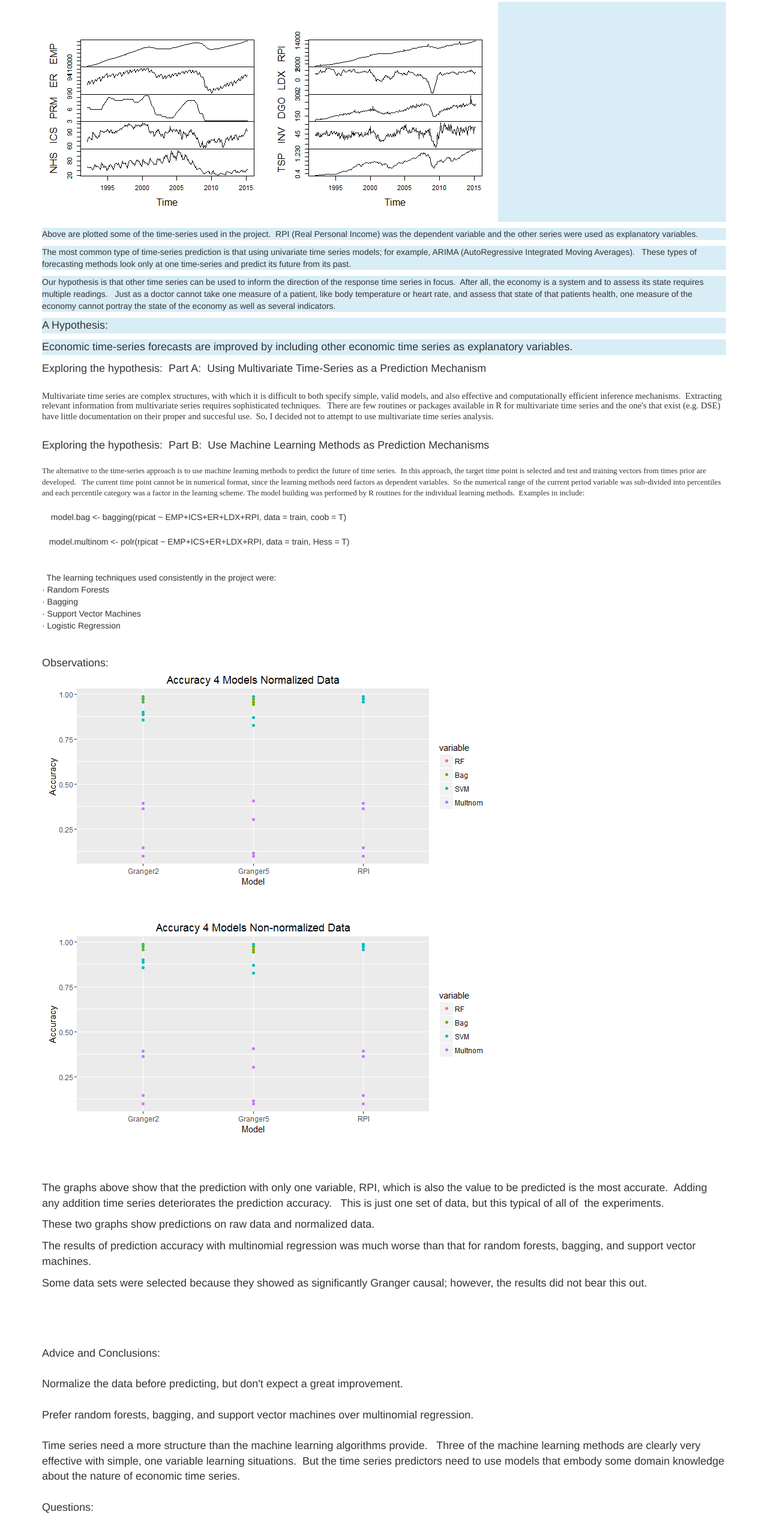
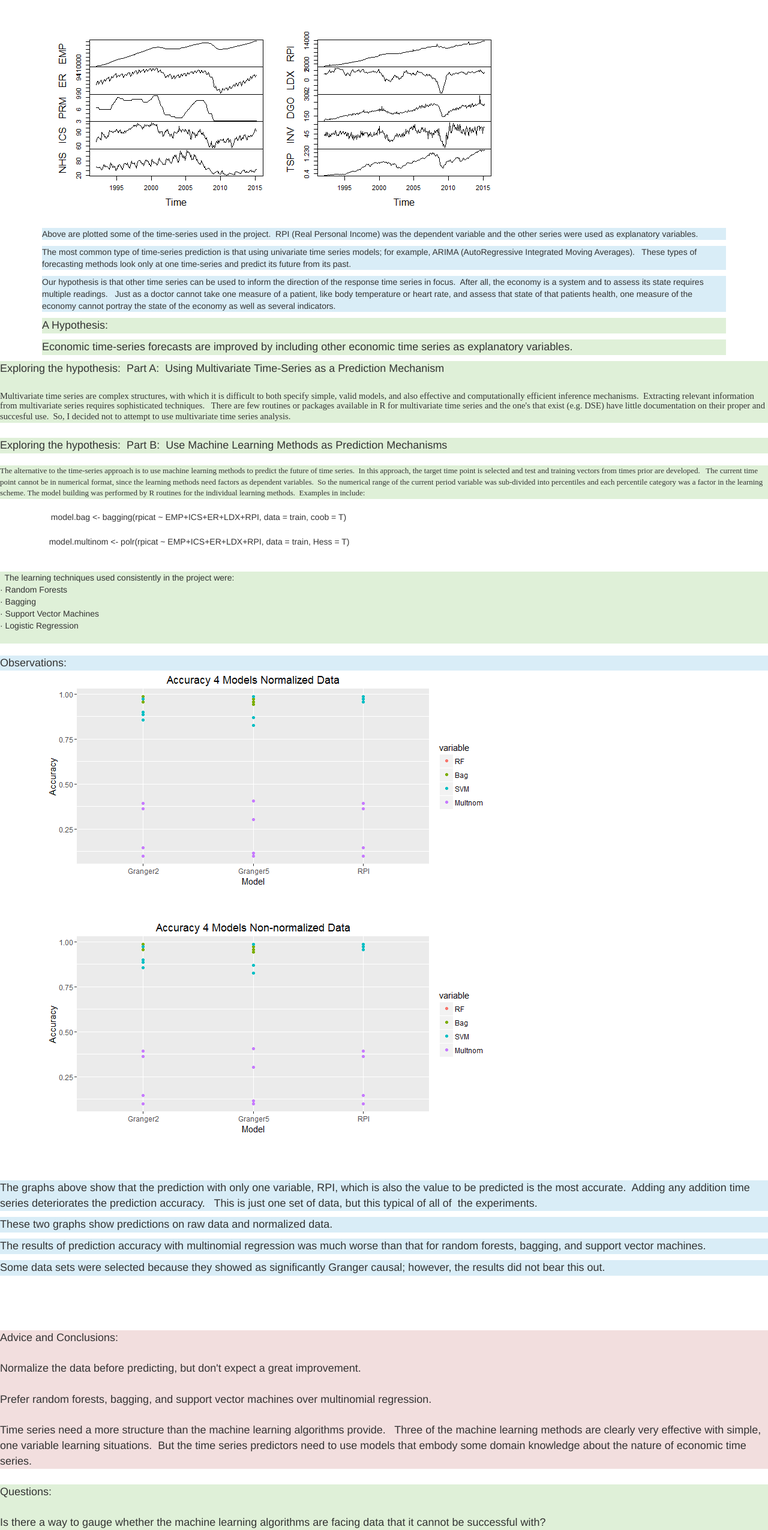
Before and after one commit to klopfer4/analytiks, a plain HTML site: page index.html in a window 1280 px wide. Shown: the part 233-2784 px from the top of the page at 60% size. Drawn offline with Linux system fonts and the light colour scheme.

Commit message:
modding index yet again

```diff
--- a/index.html
+++ b/index.html
@@ -27,7 +27,9 @@
     because some features are much better than others in predicting a given target variable, so in order to yield the best prediction, the most effective features must be discovered. Also,
     eliminating features that are not predictive prevents overfitting in the model, makes the model easier to interpret, and makes the model computationally economical.</p>
 
-    <p class="bg-info"><img width="760" height="367" alt="" src="ts10.png" border="0"></p>
+	<div class="container">
+    <p><img width="760" height="367" alt="" src="ts10.png" border="0"></p>
+	</div>
 
     <p class="bg-info">Above are plotted some of the time-series used in the project.&nbsp; RPI (Real Personal Income) was the dependent variable and the other series&nbsp;were used as explanatory
     variables.&nbsp;</p>
@@ -39,20 +41,20 @@
     state requires multiple readings.&nbsp;&nbsp; Just as a doctor cannot take one measure of a patient, like body temperature or heart rate, and assess that state of that patients health, one
     measure of the economy cannot portray the state of the economy as well as several indicators.</p>
 
-    <p class="bg-info"><font size="4">A Hypothesis:</font></p>
+    <p class="bg-success"><font size="4">A Hypothesis:</font></p>
 
-    <p class="bg-info"><font size="4">Economic time-series forecasts are improved by including other economic time series as explanatory variables.</font></p>
+    <p class="bg-success"><font size="4">Economic time-series forecasts are improved by including other economic time series as explanatory variables.</font></p>
   </div>
 
-  <div class="container">
+  <div class="bg-success">
     <font size="4">Exploring the hypothesis:&nbsp; Part A:&nbsp; Using Multivariate Time-Series as a Prediction Mechanism</font>
   </div>
 
-  <div class="container">
+  <div class="bg-success">
     <font size="4"><br></font>
   </div>
 
-  <div class="container">
+  <div class="bg-success">
     <font face="Century"><font size="4"><span style=
     'line-height: 107%; font-size: 11pt; mso-ascii-theme-font: minor-latin; mso-fareast-font-family: Calibri; mso-fareast-theme-font: minor-latin; mso-hansi-theme-font: minor-latin; mso-bidi-font-family: "Times New Roman"; mso-bidi-theme-font: minor-bidi; mso-ansi-language: EN-US; mso-fareast-language: EN-US; mso-bidi-language: AR-SA;'>
     Multivariate time series are complex structures, with which it is difficult to both specify simple, valid models, and also effective and computationally efficient inference mechanisms.&nbsp;
@@ -66,7 +68,7 @@
     So, I decided not to attempt to use multivariate time series analysis.</span></span></font>
   </div><font size="4"><br></font>
 
-  <div class="container">
+  <div class="bg-success">
     <font size="4">Exploring the hypothesis:&nbsp; Part B:&nbsp; Use Machine Learning Methods as Prediction Mechanisms</font>&nbsp;&nbsp;
   </div>
 
@@ -74,7 +76,7 @@
     <br>
   </div>
 
-  <div class="container">
+  <div class="bg-success">
     <font face="Times New Roman"><font face="Century" size="2">The alternative&nbsp;to the&nbsp;time-series approach is to use machine learning methods&nbsp;to&nbsp;predict the future of&nbsp;time
     series.&nbsp;&nbsp;In this approach,&nbsp;the target time point is selected and test and training vectors from times prior are developed.&nbsp;&nbsp; The current time point&nbsp;cannot be in
     numerical format, since the learning methods&nbsp;need factors as dependent variables.&nbsp; So the&nbsp;numerical range of&nbsp;the&nbsp;current period variable was sub-divided
@@ -103,13 +105,13 @@
     <br>
   </div>
 
-  <div class="container">
+  <div class="bg-success">
     &nbsp; The learning techniques used consistently in the project were:<br>
     &middot; Random Forests<br>
     &middot;&nbsp;Bagging<br>
   </div>
 
-  <div class="container">
+  <div class="bg-success">
     &middot;&nbsp;Support Vector Machines<br>
     &middot;&nbsp;Logistic Regression<br>
     &nbsp;
@@ -119,7 +121,7 @@
     <br>
   </div>
 
-  <div class="container">
+  <div class="bg-info">
     <font size="4">Observations:</font>
   </div>
 
@@ -137,20 +139,20 @@
 
   <p><br></p>
 
-  <div class="container">
+  <div class="bg-info">
   <p><font size="4">The graphs above show that the prediction with only one variable, RPI, which is also the value to be predicted is the most accurate.&nbsp; Adding any addition time series
   deteriorates the prediction accuracy.&nbsp;&nbsp; This is just one set of data, but this typical of all of&nbsp; the experiments.</font></p>
   </div>
 
-  <div class="container">
+  <div class="bg-info">
   <p><font size="4">These two graphs show predictions on raw data and normalized data.&nbsp;</font></p>
   </div>
 
-  <div class="container">
+  <div class="bg-info">
   <p><font size="4">The results of prediction accuracy with multinomial regression was much worse than that for random forests, bagging, and support vector machines.</font></p>
   </div>
 
-  <div class="container">
+  <div class="bg-info">
   <p><font size="4">Some data sets were selected because they showed as significantly Granger causal; however, the results did not bear this out.</font></p>
   </div>
 
@@ -164,31 +166,31 @@
     <font size="4"><br></font>
   </div>
 
-  <div class="container">
+  <div class="bg-danger">
     <font size="4">Advice and Conclusions:</font>
   </div>
 
-  <div class="container">
+  <div class="bg-danger">
     <font size="4"><br></font>
   </div>
 
-  <div class="container">
+  <div class="bg-danger">
     <font size="4">Normalize the data&nbsp;before predicting, but don't expect a great improvement.</font>
   </div>
 
-  <div class="container">
+  <div class="bg-danger">
     <font size="4"><br></font>
   </div>
 
-  <div class="container">
+  <div class="bg-danger">
     <font size="4">Prefer random forests, bagging, and support vector machines over multinomial regression.</font>
   </div>
 
-  <div class="container">
+  <div class="bg-danger">
     <font size="4"><br></font>
   </div>
 
-  <div class="container">
+  <div class="bg-danger">
     <font size="4">Time series need a more structure than the machine learning algorithms provide.&nbsp;&nbsp; Three of the machine learning methods are clearly very effective with simple, one
     variable learning situations.&nbsp; But the time series predictors need to use models that embody some domain knowledge about the nature of economic time series.</font>
   </div>
@@ -197,54 +199,57 @@
     <font size="4"><br></font>
   </div>
 
-  <div class="container">
+  <div class="bg-success">
     <font size="4">Questions:</font>
   </div>
 
-  <div class="container">
+  <div class="bg-success">
     <font size="4"><br></font>
   </div>
 
-  <div class="container">
+  <div class="bg-success">
     <font size="4">Is there a way to&nbsp;gauge whether the&nbsp;machine learning algorithms are&nbsp;facing data that it cannot be successful with?&nbsp;&nbsp;</font>
   </div>
 
-  <div class="container">
+  <div class="bg-success">
     <font size="4"><br></font>
   </div>
 
-  <div class="container">
+  <div class="bg-success">
     <font size="4">What parameters of the machine learning algorithms can be adjusted and under what circumstances should they be modified?</font>
   </div>
 
-  <div class="container">
+  <div class="bg-success">
   <p><font size="4">Is it possible to use multiple machine learning on different components of time series (e.g., seasonality, trends, cyclicity, irregularities)?</font></p>
   </div>
 
-  <div class="container">
+  <div class="bg-success">
   <p><font size="4">Can we use machine learning in conjunction with traditional time series models?</font></p>
   </div>
 
-  <div class="container">
+  <div class="bg-success">
   <p><font size="4">Can we use machine learning methods to parameterize simulation models that will enable more complete and accurate representation of economic systems but still enable them to be
   fitted to data from the real economy?</font></p>
   </div>
 
-  <div class="container">
+  <div class="bg-success">
     <font size="4">Can causal and information metrics be used effectively and, if so, how?&nbsp;&nbsp; When and how&nbsp;are causality and information content usable for more accurate
-    prediction.<br></font><br>
+    prediction?<br></font><br>
   </div>
 
   <div class="container"></div>
 
-  <p class="bg-info"><br></p>
+  <p class="container"><br></p>
 
   <div class="container"></div>
 
-  <p class="bg-danger"><font size="4">Visualization example:</font></p>
+  <p class="bg-warning"><font size="4">Visualization example:</font></p>
 
   <div class="container"></div>
 
-  <p class="bg-danger"><img width="760" height="367" alt="" src="ImageStack.png" border="0"></p>
+  <div class="container">
+  <p class="bg-warning"><img width="760" height="367" alt="" src="ImageStack.png" border="0"></p>
+  </div>
+
 </body>
 </html>
```
